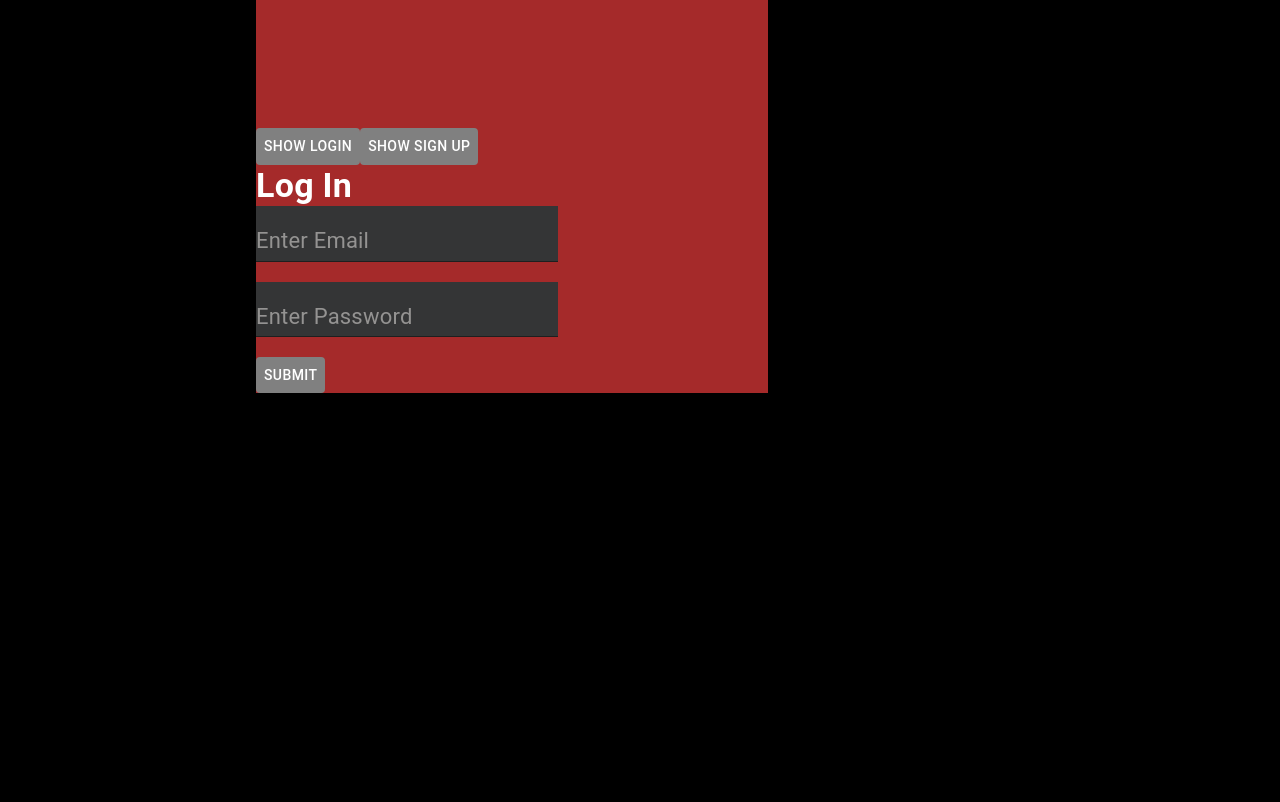
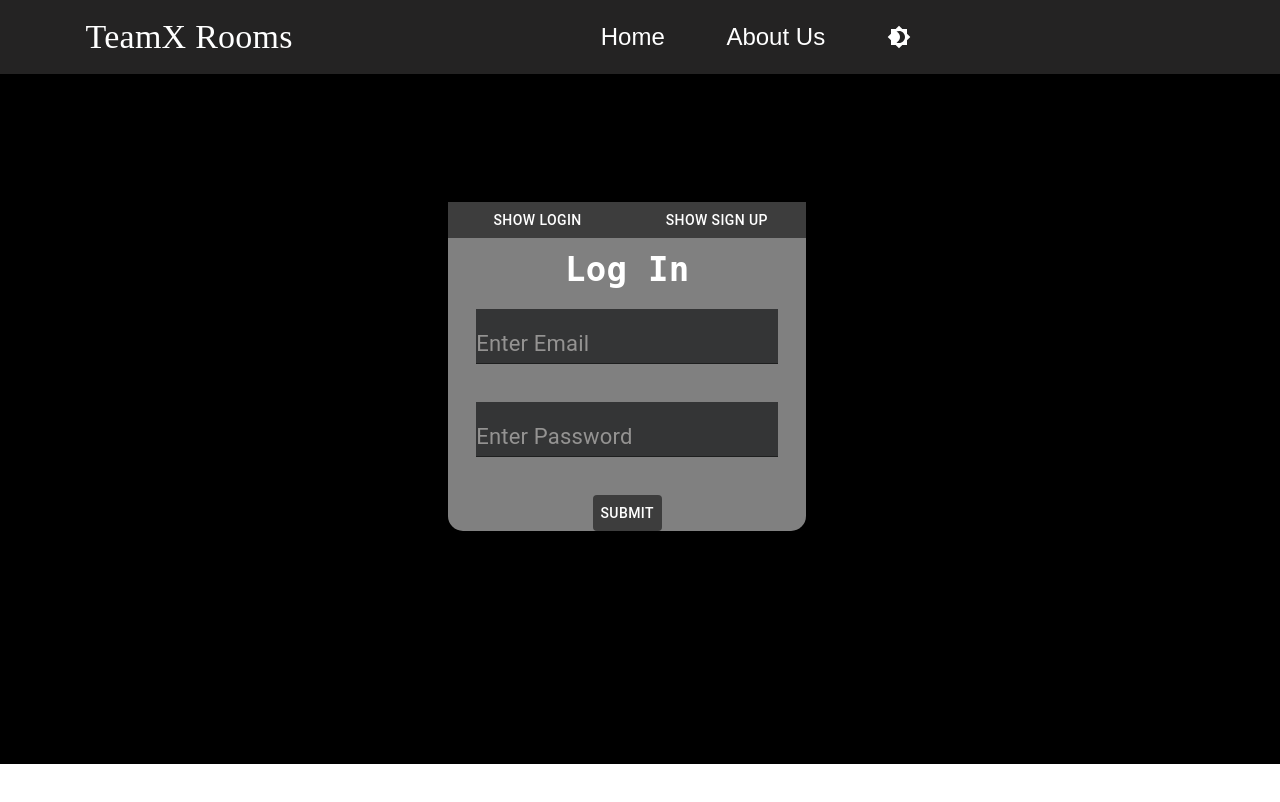
Before and after one commit to AnkitBasrur/CollBerx-Client, a React (Create React App) app: page / in a window 1280 px wide. Shown: the top 802 px of the page. Built offline with nearby package versions, Linux system fonts and the light colour scheme; no server answers.

Commit message:
added dedicated chat ui

```diff
--- a/package.json
+++ b/package.json
@@ -12,6 +12,7 @@
     "react": "^17.0.2",
     "react-cookie": "^4.0.3",
     "react-dom": "^17.0.2",
+    "react-frame-component": "^5.0.0",
     "react-icons": "^4.2.0",
     "react-modal": "^3.13.1",
     "react-router-dom": "^5.2.0",
--- a/src/Login.js
+++ b/src/Login.js
@@ -5,8 +5,8 @@ import { useContext } from "react"
 import { withStyles } from "@material-ui/core/styles";
 import {ThemeContext} from './contexts/ThemeContext'
 import { Box, Button, TextField, Typography } from "@material-ui/core";
-import NavBar from "./NavBar";
 import { useCookies } from "react-cookie";
+import LoginNavBar from "./LoginNavBar";
 
 const styles = {
     light: {
@@ -92,19 +92,19 @@ function Login(props){
         }
     }
     return (
-        <>
-        <div style={{ paddingBottom: "10%", minHeight: "100vh", backgroundColor: theme.ui}}>
-            <div style={{marginLeft: "20%", paddingTop:"10%", width:"40%", height:"60%", backgroundColor: "brown"}}>
+        <div style={{ paddingBottom: "10%", minHeight: "79.5vh", backgroundColor: theme.ui}}>
+        <LoginNavBar />
+            <div style={{ borderRadius:"15px", marginLeft:"35%", marginTop:"10%", width:"28%", backgroundColor: theme.box, textAlign: "center"}}>
 
-            <Button onClick={() => setShowLogin(curr => !curr)} style={{backgroundColor: theme.button, color: theme.text }}>Show Login</Button>
-            <Button onClick={() => setShowSignup(curr => !curr)} style={{backgroundColor: theme.button, color: theme.text }}>Show Sign Up</Button>
+            <Button onClick={() => { setShowSignup(false); setShowLogin(true) }} style={{ width: "50%", borderRadius:"0", backgroundColor: theme.innerBox, color: theme.text }}>Show Login</Button>
+            <Button onClick={() => {setShowLogin(false); setShowSignup(true) }} style={{ width: "50%", borderRadius:"0", backgroundColor: theme.innerBox, color: theme.text }}>Show Sign Up</Button>
                 {showLogin ?
                 <form>
-                    <ThemeTextTypography variant="h4"><b>Log In</b></ThemeTextTypography>
-                    <TextField InputLabelProps={{ style: { color: theme.placeholder, fontSize: "22px"}}} InputProps={{ className: isLightTheme ? classes.light: classes.dark }} type="text" label="Enter Email" style={{backgroundColor: theme.input }} value={loginEmail} onChange={(e) => setLoginEmail(e.target.value)}/><br /><br />
-                    <TextField InputLabelProps={{ style: { color: theme.placeholder, fontSize: "22px"}}} InputProps={{ className: isLightTheme ? classes.light: classes.dark }} type="password" label="Enter Password" style={{backgroundColor: theme.input }} value={loginPassword} onChange={(e) => setLoginPassword(e.target.value)}/><br /><br />
-                    <Button type="submit" style={{backgroundColor: theme.button, color: theme.text }} onClick={(e) => loginFunction(e)}>Submit</Button>
-                    <ThemeTextTypography variant="h5" style={{color: "tomato"}}>{errorMessage}</ThemeTextTypography>
+                    <ThemeTextTypography variant="h4" style={{ fontFamily: "DejaVu Sans Mono", marginTop: "3%"}}><b>Log In</b></ThemeTextTypography>
+                    <TextField InputLabelProps={{ style: { color: theme.placeholder, fontSize: "22px"}}} InputProps={{ className: isLightTheme ? classes.light: classes.dark }} type="text" label="Enter Email" style={{marginTop: "5%", backgroundColor: theme.input }} value={loginEmail} onChange={(e) => setLoginEmail(e.target.value)}/><br /><br />
+                    <TextField InputLabelProps={{ style: { color: theme.placeholder, fontSize: "22px"}}} InputProps={{ className: isLightTheme ? classes.light: classes.dark }} type="password" label="Enter Password" style={{marginTop: "5%", backgroundColor: theme.input }} value={loginPassword} onChange={(e) => setLoginPassword(e.target.value)}/><br /><br />
+                    <Button type="submit" style={{marginTop: "5%", backgroundColor: theme.innerBox, color: theme.text }} onClick={(e) => loginFunction(e)}>Submit</Button>
+                    <ThemeTextTypography variant="h5" style={{ color: "tomato"}}>{errorMessage}</ThemeTextTypography>
                 </form> : null }
 
                 {showSignup ?
@@ -113,12 +113,11 @@ function Login(props){
                     <TextField type="text" label="Enter Your Name" InputLabelProps={{ style: { color: theme.placeholder, fontSize: "22px"}}} InputProps={{ className: isLightTheme ? classes.light: classes.dark }} style={{backgroundColor: theme.input }} value={signupName} onChange={(e) => setSignupName(e.target.value)}/><br /><br />
                     <TextField type="text" label="Enter Email" InputLabelProps={{ style: { color: theme.placeholder, fontSize: "22px"}}} InputProps={{ className: isLightTheme ? classes.light: classes.dark }} style={{backgroundColor: theme.input }} value={signupEmail} onChange={(e) => setSignupEmail(e.target.value)}/><br /><br />
                     <TextField type="password" label="Enter Password" InputLabelProps={{ style: { color: theme.placeholder, fontSize: "22px"}}} InputProps={{ className: isLightTheme ? classes.light: classes.dark }} style={{backgroundColor: theme.input }} value={signupPassword} onChange={(e) => setSignupPassword(e.target.value)}/><br /><br />
-                    <Button type="submit" style={{backgroundColor: theme.button, color: theme.text }} onClick={(e) => signUpFunction(e)}>Submit</Button>
+                    <Button type="submit" style={{backgroundColor: theme.innerBox, color: theme.text }} onClick={(e) => signUpFunction(e)}>Submit</Button>
                     <ThemeTextTypography variant="h5" style={{color: "tomato"}}>{signUpErrorMessage}</ThemeTextTypography>
                 </form> : null }
             </div>
         </div>
-        </>
     )
 }
 
--- /dev/null
+++ b/src/LoginNavBar.js
@@ -0,0 +1,55 @@
+import React, { useContext } from 'react';
+import { makeStyles } from '@material-ui/core/styles';
+import AppBar from '@material-ui/core/AppBar';
+import Toolbar from '@material-ui/core/Toolbar';
+import Typography from '@material-ui/core/Typography';
+import IconButton from '@material-ui/core/IconButton';
+import MenuIcon from '@material-ui/icons/Menu';
+import {ThemeContext} from './contexts/ThemeContext'
+import Brightness4Icon from '@material-ui/icons/Brightness4';
+import { useHistory } from 'react-router-dom';
+import { withStyles } from "@material-ui/core/styles";
+
+const styles = {
+  light: {
+      color: "black",
+      fontSize: "22px"
+  },
+  dark: {
+      color: "white",
+      fontSize: "22px"
+  }
+};
+
+function LoginNavBar(props){
+    const { isLightTheme, light, dark, toggleTheme } = useContext(ThemeContext);
+    const theme = isLightTheme ? light : dark;
+    const history = useHistory()
+
+    const ThemeTextTypography = withStyles({
+      root: {
+        color: theme.text
+      }
+    })(Typography);
+
+    return (
+      <div style={{minHeight: "25%"}}>
+        <AppBar style={{ minHeight: "25%", backgroundColor: theme.navbar }} position="static">
+          <Toolbar variant="dense" style={{ marginBottom: "1%", marginTop: "1%"}}>
+            <ThemeTextTypography onClick={() => history.push('/')} variant="h4" style={{ fontFamily: "Trajan", cursor: "pointer", marginLeft: "5%"}}>
+              TeamX Rooms
+            </ThemeTextTypography>
+            <ThemeTextTypography onClick={() => history.push('/')} variant="h5" style={{ fontFamily: "Arial", cursor: "pointer", marginLeft: "25%"}} >
+              Home
+            </ThemeTextTypography>
+            <ThemeTextTypography variant="h5" style={{ fontFamily: "Arial", cursor: "pointer", color: theme.text, marginLeft: "5%"}} >
+              About Us
+            </ThemeTextTypography>
+            <Brightness4Icon style={{ cursor: "pointer", marginLeft: "5%"}} onClick={() => toggleTheme() }/>
+          </Toolbar>
+        </AppBar>
+      </div>
+    );
+}
+
+export default withStyles(styles)(LoginNavBar);
--- a/src/Main.js
+++ b/src/Main.js
@@ -1,4 +1,4 @@
-import { useEffect, useState } from "react";
+import { useEffect, useRef, useState } from "react";
 import { io } from "socket.io-client";
 import { withStyles } from "@material-ui/core/styles";
 import { Button, TextField, Typography } from "@material-ui/core";
@@ -26,6 +26,7 @@ const styles = {
 };
 const socket = io("http://localhost:5000/");
 function Main(props){
+    const divRef = useRef(null)
     let { id } = useParams();
     const { isLightTheme, light, dark } = useContext(ThemeContext);
     const theme = isLightTheme ? light : dark;
@@ -49,24 +50,7 @@ function Main(props){
             border: 'none'
         }
     }
-    const innerModal = {
-        modal: {
-            backgroundColor: "green",
-        },
-        overlay: {
-            backgroundColor: theme.modalBackground
-        },
-        content: {
-            width:'10%',
-            height: '10%',
-            alignContent:'center',
-            marginLeft: "28%",
-            marginTop: "3%",
-            overflow: 'auto',
-            backgroundColor: theme.modalColor,
-            border: 'none'
-        }
-    }
+
     const [completedValue, setCompletedValue] = useState('');
     const [pendingValue, setPendingValue] = useState('');
     const [activeValue, setActiveValue] = useState('');
@@ -100,6 +84,7 @@ function Main(props){
                 setActiveData(arg1.data.data.ongoing)
                 setCompletedData(arg1.data.data.finsished)
                 setChatData(arg1.data.data.chat);
+                divRef.current.scrollIntoView({ behavior: 'smooth', block: 'end'});
             });
             socket.on("Hey", (arg1) => {
 
@@ -195,8 +180,8 @@ function Main(props){
                     {project.members ?<PeopleAltIcon style={{ cursor: "pointer", marginLeft: "5%", color: theme.text}} fontSize="large" onClick={() => setShowModal(true)}/> : null }
                 </div>
 
-                <div class="search-container">
-                    <div class="search-item" style={{ backgroundColor: theme.innerBox}}>
+                <div class="search-container" style={{minHeight: "30vh"}}>
+                <div class="search-item" style={{ minHeight: "60%", backgroundColor: theme.innerBox}}>
                         <ThemeTextTypography style={{fontFamily: "Georgia"}} variant="h4"><b>Pending</b></ThemeTextTypography>
                         <TextField label="Add Pending Task" InputLabelProps={{ style: { color: theme.placeholder, fontSize: "22px"}}} InputProps={{ endAdornment: ( <InputAdornment><Button style={{ marginBottom: "25%", backgroundColor: theme.button, color: theme.text }} onClick={addPending}>Add</Button></InputAdornment>), className: isLightTheme ? classes.light: classes.dark }} style={{ backgroundColor: theme.input }} type="text" value={pendingValue} onChange={(e) => setPendingValue(e.target.value)} />
                         {pendingData.map((row) => (
@@ -207,7 +192,7 @@ function Main(props){
                             </div>
                         ))}
                     </div>
-                    <div class="search-item" style={{ backgroundColor: theme.innerBox}}>
+                    <div class="search-item" style={{ minHeight: "60%", backgroundColor: theme.innerBox}}>
                         <ThemeTextTypography style={{fontFamily: "Georgia"}} variant="h4"><b>Active</b></ThemeTextTypography>
                         <TextField label="Add Active Task" type="text" InputLabelProps={{ style: { color: theme.placeholder, fontSize: "22px"}}} InputProps={{ endAdornment: ( <InputAdornment><Button style={{ marginBottom: "25%", backgroundColor: theme.button, color: theme.text }} onClick={addActive}>Add</Button></InputAdornment>), className: isLightTheme ? classes.light: classes.dark }} style={{backgroundColor: theme.input }} value={activeValue} onChange={(e) => setActiveValue(e.target.value)} />
                         {activeData.length > 0 && activeData.map((row) => (
@@ -218,7 +203,7 @@ function Main(props){
                             </div>
                         ))}
                     </div>
-                    <div class="search-item" style={{ backgroundColor: theme.innerBox }}>
+                <div class="search-item" style={{ minHeight: "60%", backgroundColor: theme.innerBox }}>
                         <ThemeTextTypography style={{fontFamily: "Georgia"}} variant="h4"><b>Completed</b></ThemeTextTypography>
                         <TextField label="Add Completed Task" type="text" InputLabelProps={{ style: { color: theme.placeholder, fontSize: "22px"}}} InputProps={{ endAdornment: ( <InputAdornment><Button style={{ marginBottom: "25%", backgroundColor: theme.button, color: theme.text }} onClick={addCompleted}>Add</Button></InputAdornment>), className: isLightTheme ? classes.light: classes.dark }} style={{backgroundColor: theme.input }} value={completedValue} onChange={(e) => setCompletedValue(e.target.value)} />
                         {completedData.length > 0 && completedData.map((row) => (
@@ -228,15 +213,19 @@ function Main(props){
                             </div>
                         ))}
                     </div>
-                    <div style={{marginLeft: "7%", marginRight: "5%", backgroundColor: theme.innerBox}} class="search-item">
+                    <div style={{ maxHeight: "50vh", minHeight: "50vh", marginLeft: "7%", marginRight: "5%", backgroundColor: theme.innerBox}} class="search-item">
                         <ThemeTextTypography style={{fontFamily: "Georgia"}} variant="h4"><b>Chat</b></ThemeTextTypography>
+                        <div style={{overflowY: "auto", maxHeight: "80%", overflowX: "hidden"}}>
                             {chatData.length > 0 && chatData.map((row) => (
                                 <div style={{ textAlign: "left"}}>
                                     <ThemeTextTypography style={{fontFamily: "Georgia"}} variant="h6" display="inline" ><b>{row.from} : </b></ThemeTextTypography>
                                     <ThemeTextTypography style={{fontFamily: "DejaVu Sans Mono, monospace"}} variant="h6" display="inline" >{row.text}</ThemeTextTypography>
                                 </div>
                             ))}
-                        <TextField label="Type Your Message" type="text" InputLabelProps={{ style: { color: theme.placeholder, fontSize: "22px"}}} InputProps={{ endAdornment: ( <InputAdornment><Button style={{ marginBottom: "25%", backgroundColor: theme.button, color: theme.text }} onClick={addChat}>Send</Button></InputAdornment>), className: isLightTheme ? classes.light: classes.dark }} style={{backgroundColor: theme.input }} value={chatValue} onChange={(e) => setChatValue(e.target.value)} />
+                            <div ref={divRef} className="list-bottom"></div>
+                        </div>
+                        <TextField label="Type Your Message" type="text" InputLabelProps={{ style: { color: theme.placeholder, fontSize: "22px"}}} InputProps={{ endAdornment: ( <InputAdornment><Button style={{ marginBottom: "25%", backgroundColor: theme.button, color: theme.text }} onClick={addChat}>Send</Button></InputAdornment>), className: isLightTheme ? classes.light: classes.dark }} style={{ position: "fixed", bottom: "27%", right: "4.8%", backgroundColor: theme.input }} value={chatValue} onChange={(e) => setChatValue(e.target.value)} />
+
                     </div>
                 </div>
             </div>
--- a/src/contexts/ThemeContext.js
+++ b/src/contexts/ThemeContext.js
@@ -16,7 +16,8 @@ class ThemeContextProvider extends Component {
             navbar: '#c7c6c5',
             modalColor: '#fcfcfc',
             modalBackground: '#bab8b8',
-            textNotImp: '#757474'
+            textNotImp: '#757474',
+            box: '#b8b9ba'
         },
         dark: {
             text: '#ffffff',
@@ -29,7 +30,8 @@ class ThemeContextProvider extends Component {
             navbar: '#242323',
             modalColor: '#000000',
             modalBackground: '#454444',
-            textNotImp: '#c4c2c2'
+            textNotImp: '#c4c2c2',
+            box: 'gray'
         }
      }
      toggleTheme = () => {
```
Also changed, not shown: 2 other files (tests, documents, lock files or other folders). Lines whose indentation alone changed are shown as unchanged.
